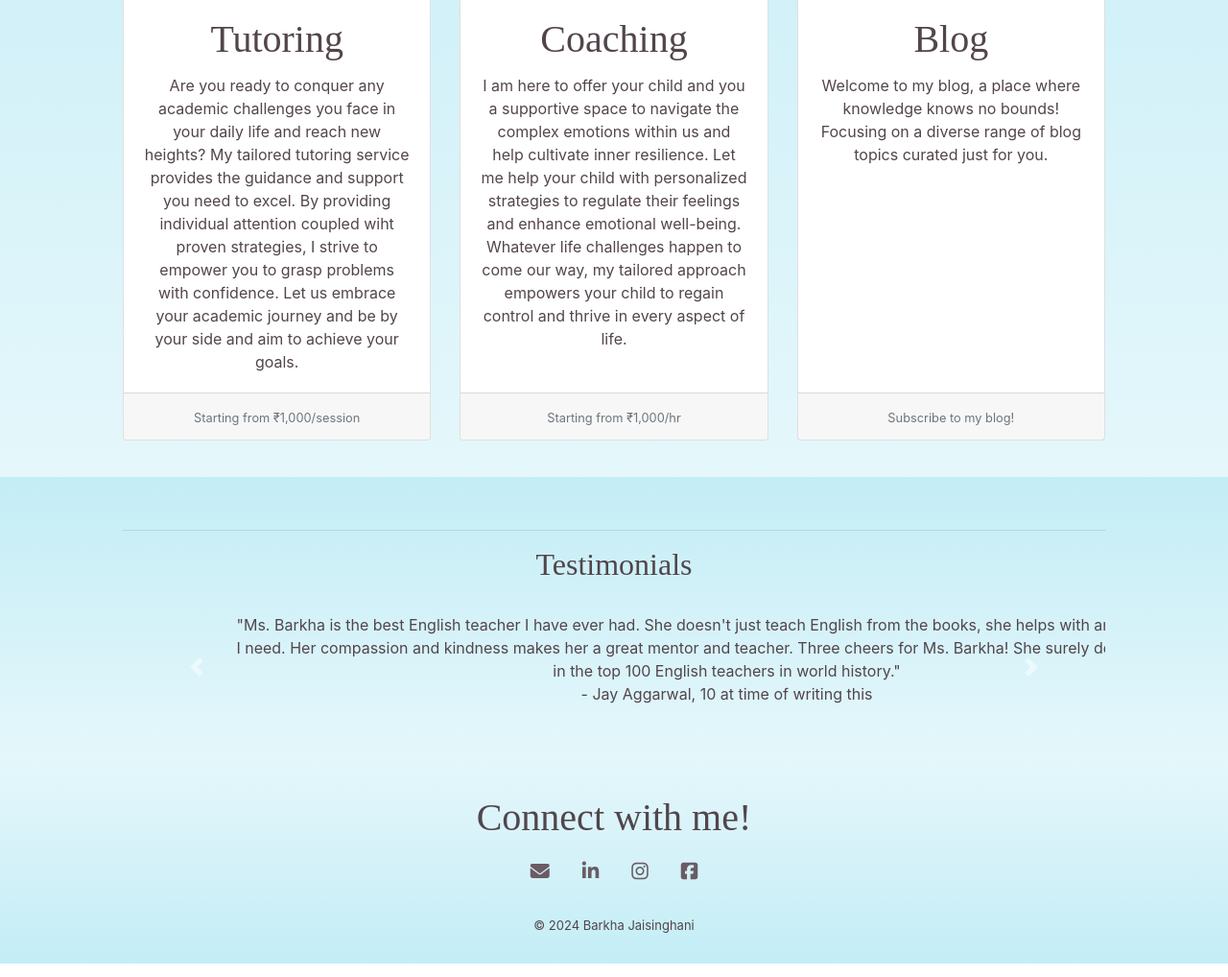
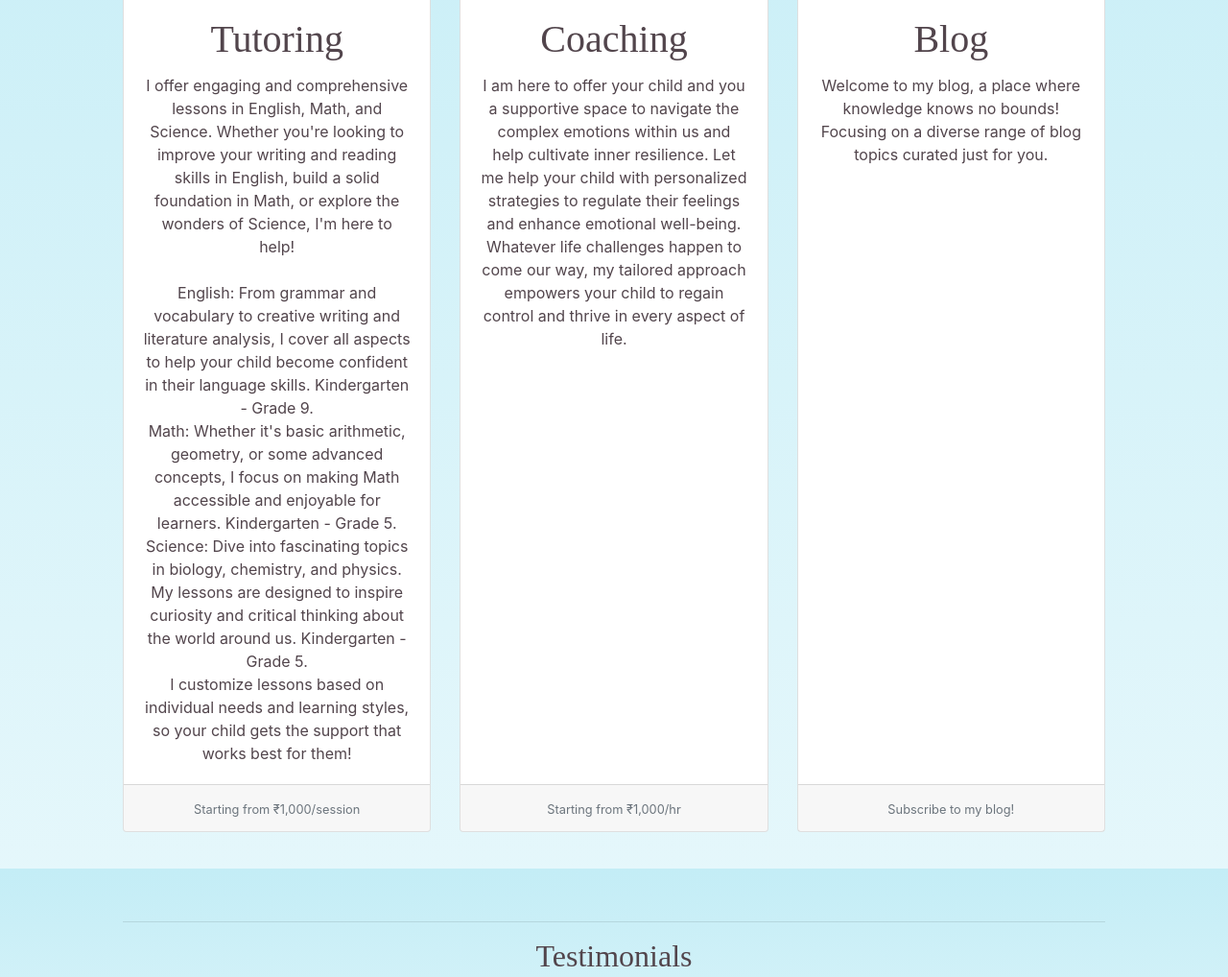
Before and after one commit to amanatjaisinghani/creating-footprints, a plain HTML site: page index.html in a window 1280 px wide. Shown: the part 1610-2628 px from the top of the page at 96% size. Drawn offline with nearby package versions, Linux system fonts and the light colour scheme.

Commit message:
Update index.html

```diff
--- a/index.html
+++ b/index.html
@@ -108,7 +108,17 @@
           <img class="card-img-top" src="images/tutoring.webp" alt="Tutoring">
           <div class="card-body">
             <h1 class="card-title">Tutoring</h1>
-            <p class="card-text">Are you ready to conquer any academic challenges you face in your daily life and reach new heights? My tailored tutoring service provides the guidance and support you need to excel. By providing individual attention coupled wiht proven strategies, I strive to empower you to grasp problems with confidence. Let us embrace your academic journey and be by your side and aim to achieve your goals.</p>
+            <p class="card-text">
+              I offer engaging and comprehensive lessons in English, Math, and Science. Whether you're looking to improve your writing and reading skills in English, build a solid foundation in Math, or explore the wonders of Science, I'm here to help!
+              <br><br>
+              English: From grammar and vocabulary to creative writing and literature analysis, I cover all aspects to help your child become confident in their language skills. Kindergarten - Grade 9.
+              <br>
+              Math: Whether it's basic arithmetic, geometry, or some advanced concepts, I focus on making Math accessible and enjoyable for learners. Kindergarten - Grade 5.
+              <br>
+              Science: Dive into fascinating topics in biology, chemistry, and physics. My lessons are designed to inspire curiosity and critical thinking about the world around us. Kindergarten - Grade 5.
+              <br>
+              I customize lessons based on individual needs and learning styles, so your child gets the support that works best for them!
+            </p>
           </div>
           <div class="card-footer">
             <small class="text-muted">Starting from ₹1,000/session </small>
```
